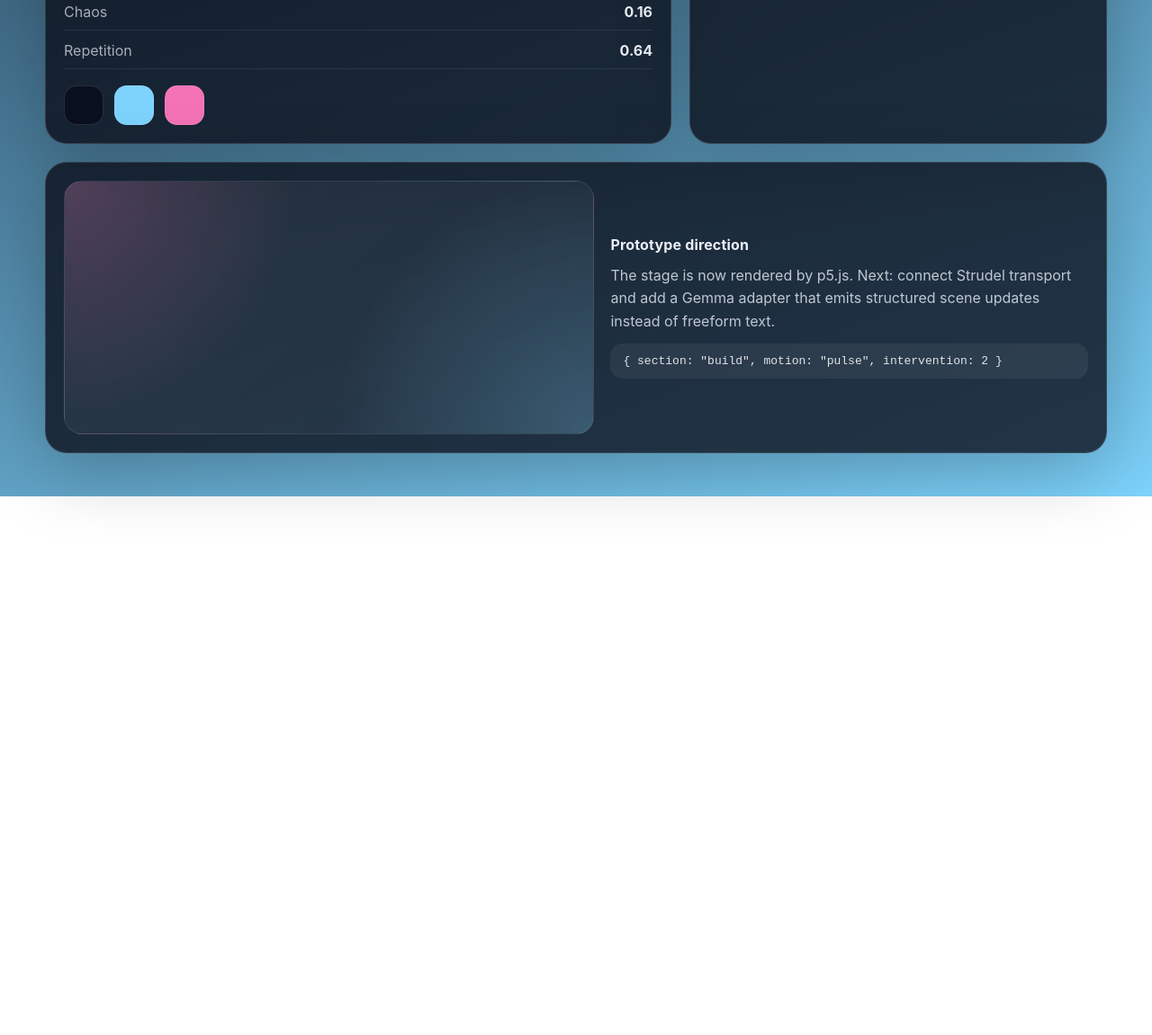
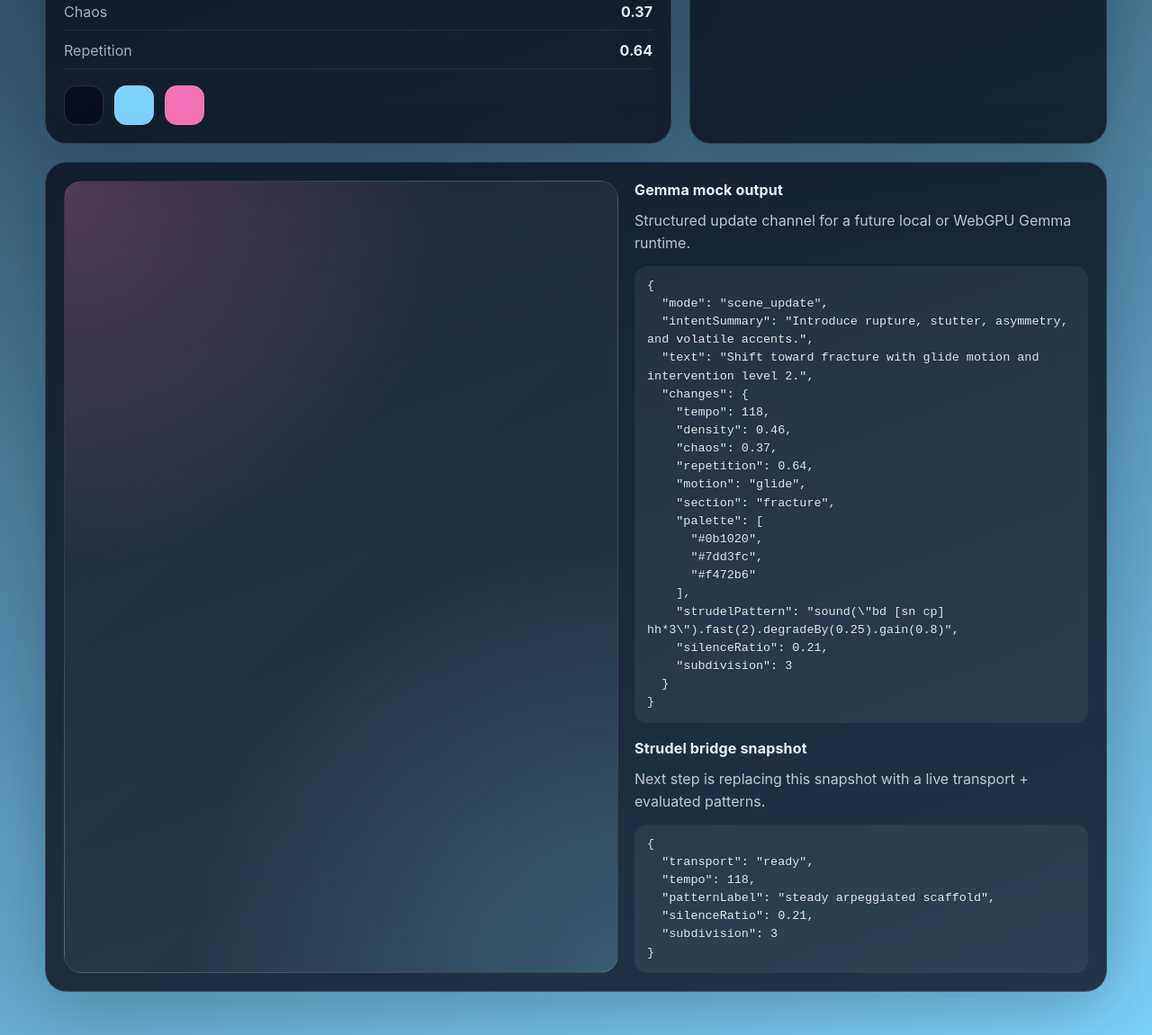
Before and after one commit to 0dot77/soft-possession, a website built with Vite: page index.html in a window 1280 px wide. Shown: the part 853-2004 px from the top of the page at 90% size. Before the commit the page ends 1405 px from the top, so only its background shows below. Built offline with nearby package versions, Linux system fonts and the light colour scheme.

Commit message:
Split p5 loading and add Gemma/Strudel mocks

```diff
--- a/package.json
+++ b/package.json
@@ -12,6 +12,7 @@
     "vite": "^8.0.1"
   },
   "dependencies": {
+    "@strudel/web": "^1.3.0",
     "p5": "^2.2.3"
   }
 }
--- /dev/null
+++ b/src/gemmaMock.js
@@ -0,0 +1,40 @@
+const sectionPrompts = {
+  drift: 'Lean toward sparse motion, wider silence, and suspended anticipation.',
+  build: 'Increase continuity and pressure without losing coherence.',
+  fracture: 'Introduce rupture, stutter, asymmetry, and volatile accents.',
+  recovery: 'Reduce aggression and let shapes reconnect in softened cycles.',
+  surge: 'Push energy forward with sharp momentum and rising density.',
+  afterglow: 'Let intensity decay into luminous residue and slow repetition.',
+}
+
+const patternBank = {
+  drift: 'note("c3 ~ g3 ~").slow(2).room(0.4).gain(0.5)',
+  build: 'note("c3 e3 g3 a3").fast(2).gain(0.7).room(0.2)',
+  fracture: 'sound("bd [sn cp] hh*3").fast(2).degradeBy(0.25).gain(0.8)',
+  recovery: 'note("a3 g3 e3 d3").slow(1.5).room(0.6).gain(0.55)',
+  surge: 'sound("bd*2 hh*4 cp").fast(2.5).gain(0.9)',
+  afterglow: 'note("c4 g3 e3").slow(3).room(0.8).gain(0.45)',
+}
+
+export function createGemmaMockUpdate(sceneState) {
+  const section = sceneState.section
+  const normalized = sceneState.interventionLevel / 5
+
+  return {
+    mode: sceneState.interventionLevel < 2 ? 'suggestion' : 'scene_update',
+    intentSummary: sectionPrompts[section],
+    text: `Shift toward ${section} with ${sceneState.motion} motion and intervention level ${sceneState.interventionLevel}.`,
+    changes: {
+      tempo: sceneState.tempo,
+      density: Number(sceneState.density.toFixed(2)),
+      chaos: Number(sceneState.chaos.toFixed(2)),
+      repetition: Number(sceneState.repetition.toFixed(2)),
+      motion: sceneState.motion,
+      section,
+      palette: sceneState.palette,
+      strudelPattern: patternBank[section],
+      silenceRatio: Number((0.28 - normalized * 0.18).toFixed(2)),
+      subdivision: 1 + sceneState.interventionLevel,
+    },
+  }
+}
--- a/src/main.js
+++ b/src/main.js
@@ -1,5 +1,6 @@
 import './style.css'
-import p5 from 'p5'
+import { createGemmaMockUpdate } from './gemmaMock'
+import { createStrudelSnapshot } from './strudelMock'
 
 const sceneState = {
   prompt: 'slow mechanical dawn',
@@ -12,11 +13,9 @@ const sceneState = {
   palette: ['#0b1020', '#7dd3fc', '#f472b6'],
   motion: 'pulse',
   phase: 0,
-  activity: [
-    'System initialized.',
-    'Gemma adapter pending.',
-    'p5.js stage attached.',
-  ],
+  isFrozen: false,
+  p5Ready: false,
+  activity: ['System initialized.', 'Gemma mock adapter pending.', 'Strudel bridge pending.'],
 }
 
 const interventionLabels = ['Observe', 'Suggest', 'Assist', 'Guide', 'Perform', 'Possess']
@@ -24,6 +23,7 @@ const sections = ['drift', 'build', 'fracture', 'recovery', 'surge', 'afterglow'
 const motions = ['still', 'pulse', 'glide', 'shiver', 'erratic', 'flood']
 
 let p5Instance = null
+let p5ModulePromise = null
 
 function clamp(value, min, max) {
   return Math.min(max, Math.max(min, value))
@@ -54,7 +54,7 @@ function generatePalette(level) {
   return palettes[level]
 }
 
-function mutateState(level) {
+function syncStateForLevel(level) {
   const normalized = level / 5
   sceneState.interventionLevel = level
   sceneState.tempo = Math.round(96 + normalized * 54)
@@ -64,13 +64,23 @@ function mutateState(level) {
   sceneState.section = sections[level]
   sceneState.motion = motions[level]
   sceneState.palette = generatePalette(level)
+}
+
+function mutateState(level) {
+  syncStateForLevel(level)
   sceneState.activity.unshift(`Intervention ${level} · ${interventionLabels[level]} · ${sceneState.section}`)
   sceneState.activity = sceneState.activity.slice(0, 8)
 }
 
-function ensureP5Stage() {
+async function ensureP5Stage() {
   const mount = document.querySelector('#p5-stage')
   if (!mount) return
+
+  if (!p5ModulePromise) {
+    p5ModulePromise = import('p5')
+  }
+
+  const { default: p5 } = await p5ModulePromise
 
   if (p5Instance) {
     p5Instance.remove()
@@ -82,6 +92,7 @@ function ensureP5Stage() {
       const canvas = sketch.createCanvas(mount.clientWidth, mount.clientHeight)
       canvas.parent(mount)
       sketch.noStroke()
+      sceneState.p5Ready = true
     }
 
     sketch.windowResized = () => {
@@ -141,6 +152,8 @@ function ensureP5Stage() {
 }
 
 function render() {
+  const gemmaUpdate = createGemmaMockUpdate(sceneState)
+  const strudelSnapshot = createStrudelSnapshot(sceneState)
   const app = document.querySelector('#app')
   const intensity = sceneState.interventionLevel / 5
   const primary = sceneState.palette[0]
@@ -194,7 +207,7 @@ function render() {
           </div>
           <div class="actions">
             <button id="nudge">Nudge</button>
-            <button id="freeze" class="ghost">Freeze AI</button>
+            <button id="freeze" class="ghost">${sceneState.isFrozen ? 'Resume AI' : 'Freeze AI'}</button>
           </div>
         </section>
 
@@ -220,17 +233,25 @@ function render() {
           </ol>
         </section>
 
-        <section class="panel panel--wide stage">
+        <section class="panel panel--wide stage stage--stacked">
           <div class="stage__visual">
             <div id="p5-stage" class="p5-stage"></div>
           </div>
-          <div class="stage__text">
-            <h2>Prototype direction</h2>
-            <p>
-              The stage is now rendered by p5.js. Next: connect Strudel transport and add a
-              Gemma adapter that emits structured scene updates instead of freeform text.
-            </p>
-            <code>{ section: &quot;${sceneState.section}&quot;, motion: &quot;${sceneState.motion}&quot;, intervention: ${sceneState.interventionLevel} }</code>
+          <div class="stage__meta-grid">
+            <div class="stage__text">
+              <h2>Gemma mock output</h2>
+              <p>
+                Structured update channel for a future local or WebGPU Gemma runtime.
+              </p>
+              <pre>${JSON.stringify(gemmaUpdate, null, 2)}</pre>
+            </div>
+            <div class="stage__text">
+              <h2>Strudel bridge snapshot</h2>
+              <p>
+                Next step is replacing this snapshot with a live transport + evaluated patterns.
+              </p>
+              <pre>${JSON.stringify(strudelSnapshot, null, 2)}</pre>
+            </div>
           </div>
         </section>
       </main>
@@ -250,13 +271,16 @@ function render() {
   })
 
   document.querySelector('#nudge').addEventListener('click', () => {
-    sceneState.activity.unshift('Nudge requested · placeholder for Gemma scene mutation')
+    const nextLevel = (sceneState.interventionLevel + 1) % 6
+    syncStateForLevel(nextLevel)
+    sceneState.activity.unshift(`Nudge requested · mock scene mutation to ${sceneState.section}`)
     sceneState.activity = sceneState.activity.slice(0, 8)
     render()
   })
 
   document.querySelector('#freeze').addEventListener('click', () => {
-    sceneState.activity.unshift('Freeze engaged · autonomous updates paused')
+    sceneState.isFrozen = !sceneState.isFrozen
+    sceneState.activity.unshift(sceneState.isFrozen ? 'Freeze engaged · autonomous updates paused' : 'Resume engaged · autonomous updates available')
     sceneState.activity = sceneState.activity.slice(0, 8)
     render()
   })
@@ -264,4 +288,5 @@ function render() {
   ensureP5Stage()
 }
 
+syncStateForLevel(sceneState.interventionLevel)
 render()
--- /dev/null
+++ b/src/strudelMock.js
@@ -0,0 +1,19 @@
+export function createStrudelSnapshot(sceneState) {
+  const level = sceneState.interventionLevel
+  const patterns = [
+    'rest-heavy ambient pulse',
+    'delayed pulse lattice',
+    'steady arpeggiated scaffold',
+    'stuttered syncopation',
+    'driving broken club grid',
+    'high-pressure fragmented refrain',
+  ]
+
+  return {
+    transport: sceneState.isFrozen ? 'paused' : 'ready',
+    tempo: sceneState.tempo,
+    patternLabel: patterns[level],
+    silenceRatio: Number((0.28 - level * 0.036).toFixed(2)),
+    subdivision: 1 + level,
+  }
+}
--- a/src/style.css
+++ b/src/style.css
@@ -259,6 +259,11 @@ button.ghost {
   align-items: center;
 }
 
+.stage--stacked {
+  grid-template-columns: 1.1fr 0.9fr;
+  align-items: stretch;
+}
+
 .stage__visual {
   min-height: 280px;
   position: relative;
@@ -283,6 +288,11 @@ button.ghost {
   min-height: 280px;
 }
 
+.stage__meta-grid {
+  display: grid;
+  gap: 18px;
+}
+
 .stage__text {
   display: grid;
   gap: 12px;
@@ -293,12 +303,20 @@ button.ghost {
   line-height: 1.6;
 }
 
+pre,
 code {
   padding: 12px 14px;
   border-radius: 14px;
   background: rgba(255, 255, 255, 0.06);
   color: rgba(255, 255, 255, 0.86);
   overflow-wrap: anywhere;
+}
+
+pre {
+  margin: 0;
+  white-space: pre-wrap;
+  font-size: 0.84rem;
+  line-height: 1.5;
 }
 
 @keyframes drift {
```
Also changed, not shown: 1 other file.
